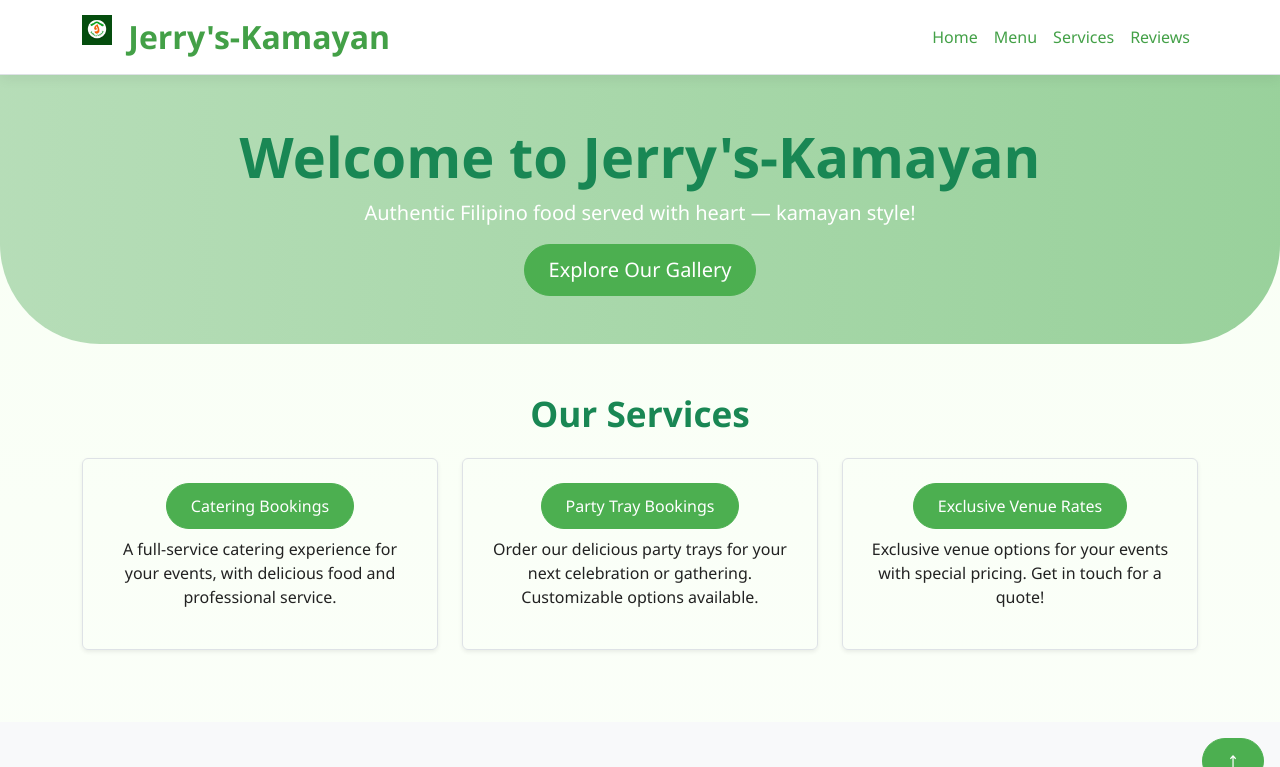
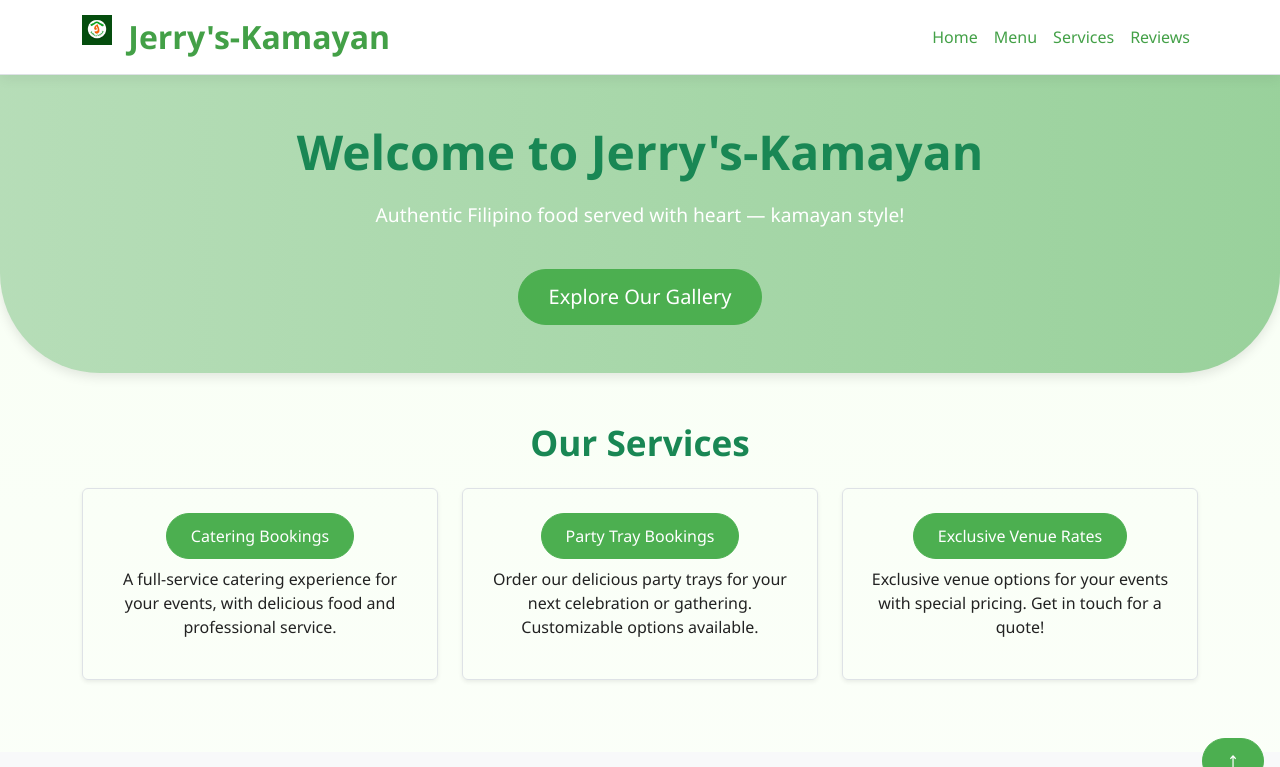
Before and after one commit to Lucifurge/Jerrys-Kamayan, a plain HTML site: page index.html in a window 1280 px wide. Shown: the top 767 px of the page. Drawn offline with nearby package versions, Linux system fonts and the light colour scheme.

Commit message:
Update style.css

```diff
--- a/style.css
+++ b/style.css
@@ -58,6 +58,33 @@ a:hover {
   padding: 100px 30px;
   border-bottom-left-radius: 100px;
   border-bottom-right-radius: 100px;
+  box-shadow: 0 4px 12px rgba(0,0,0,0.1);
+}
+
+#hero h1 {
+  font-size: 3rem;
+  font-weight: bold;
+  margin-bottom: 20px;
+}
+
+#hero p {
+  font-size: 1.2rem;
+  margin-bottom: 40px;
+}
+
+#hero .btn-success {
+  background-color: #4CAF50;
+  border-color: #4CAF50;
+  color: white;
+  border-radius: 50px;
+  padding: 12px 30px;
+  transition: 0.3s ease-in-out;
+}
+
+#hero .btn-success:hover {
+  background-color: #2e7d32;
+  border-color: #2e7d32;
+  box-shadow: 0 0 15px #81c784;
 }
 
 /* Buttons */
@@ -198,13 +225,6 @@ footer a:hover {
   .card img {
     height: 200px;
   }
-  #hero {
-  background-image: url('background.jpeg');
-  background-size: cover;
-  background-position: center;
-  color: white;
-}
-
 
   .navbar-brand {
     font-size: 1.5rem;
```
